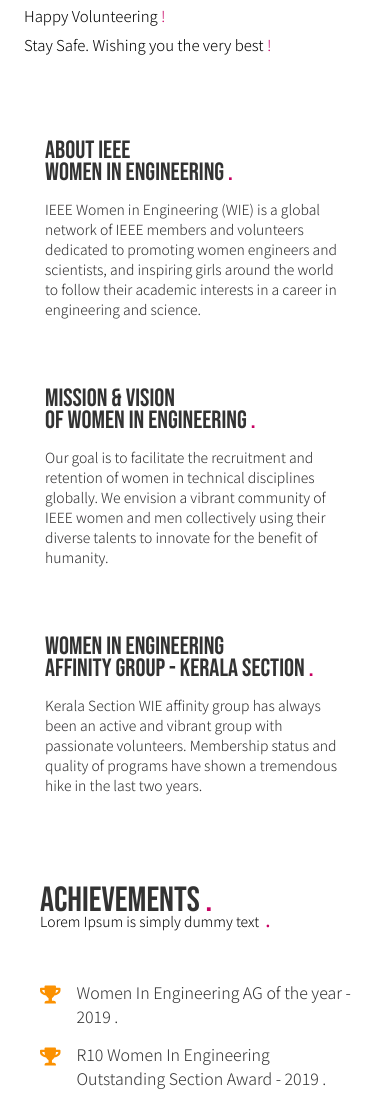
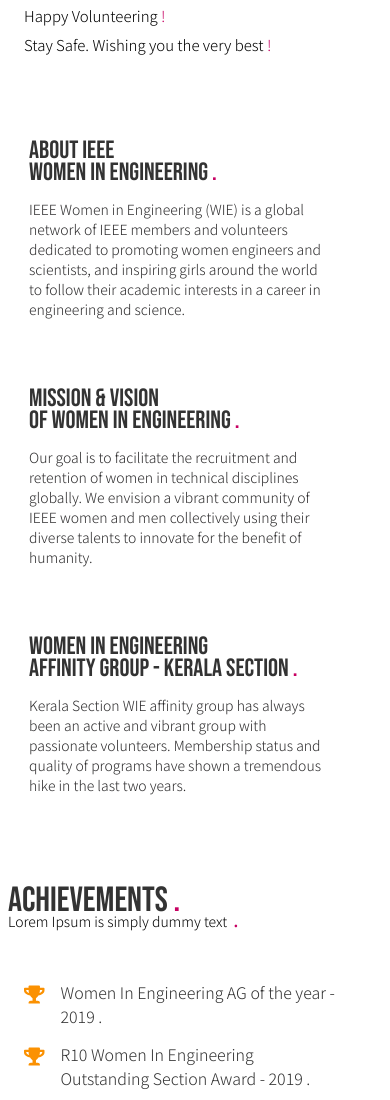
Before and after one commit to Iam-VM/kerala_section_wie_newsletter_gatsby, a Gatsby site: page /indexnew in a window 390 px wide. Shown: the part 2900-4000 px from the top of the page. Built offline with nearby package versions, Linux system fonts and the light colour scheme; Gatsby itself is replaced by a stand-in of ours; a web font is replaced by a local one.

Commit message:
solved margin issues

```diff
--- a/src/components/indexNew/achievement.module.css
+++ b/src/components/indexNew/achievement.module.css
@@ -26,7 +26,7 @@
 
 @media only screen and (max-width: 768px) {
     .container {
-        margin: 0 0 0 0;
+        margin: 0 0 0 -1rem;
     }
     .achievementsContainer {
         width: 90%;
--- a/src/styles/indexNew.module.css
+++ b/src/styles/indexNew.module.css
@@ -19,7 +19,7 @@
         flex-direction: column;
         justify-content: flex-start;
         align-items: center;
-        margin: 3rem 0 0 0;
+        margin: 3rem 0 0 -1rem;
         width: 100%;
     }
 }
--- a/src/styles/teams.module.css
+++ b/src/styles/teams.module.css
@@ -45,7 +45,6 @@
         margin-left: 1rem;
     }
     .teamHeadContainer {
-        margin-left: 1rem;
     }
     .headByLine {
         margin-top: -1.5rem;
```
